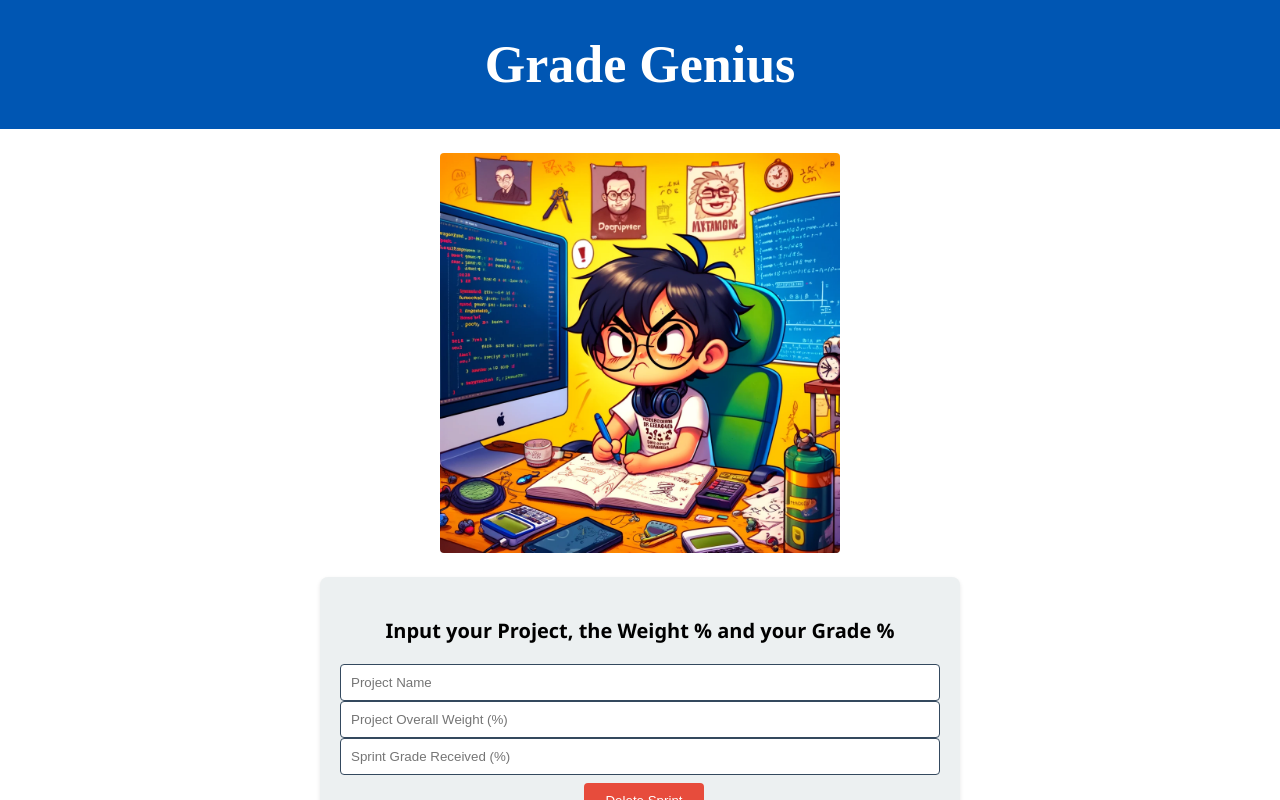
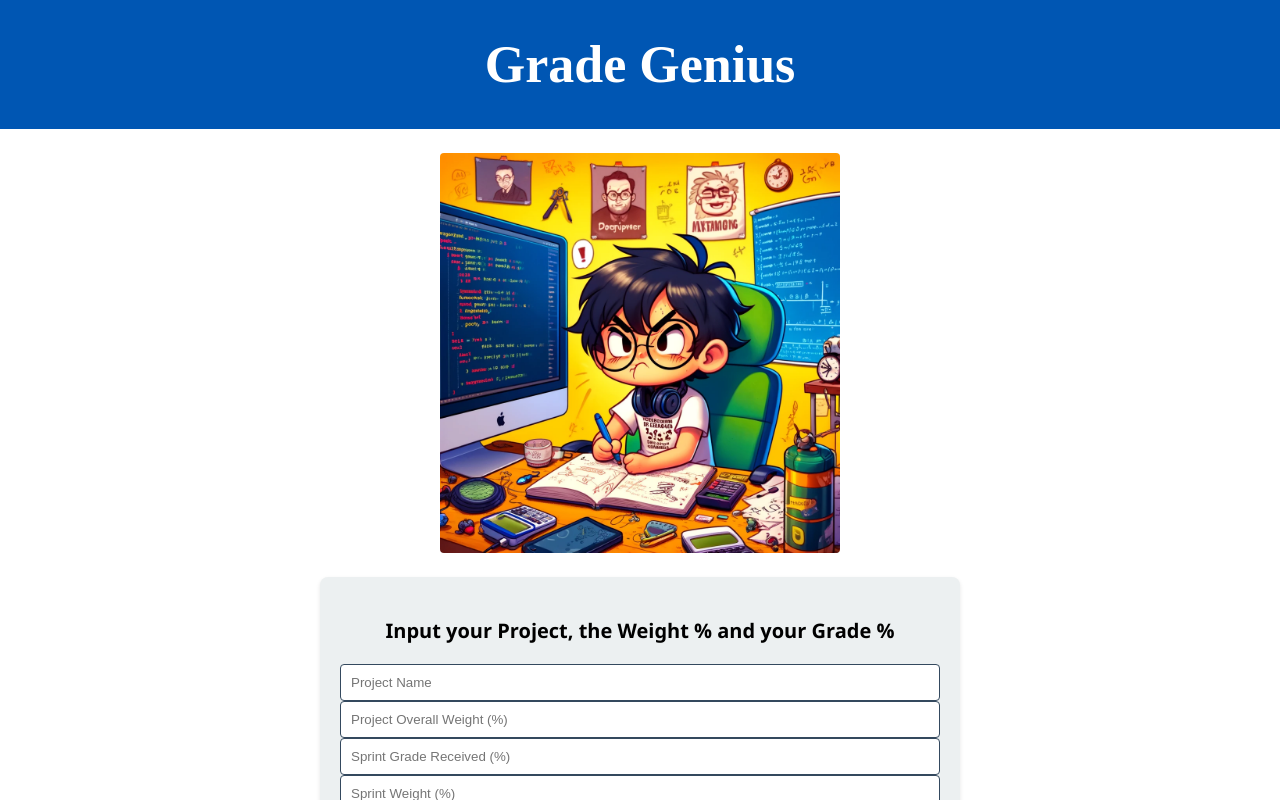
Before and after one commit to sunshineagoo17/grade-genius, a React (Create React App) app: page / in a window 1280 px wide. Both pictures are taken after typing "5" into the empty fields and a click on the button "Add Project". Shown: the top 800 px of the page. Built offline with nearby package versions, Linux system fonts and the light colour scheme.

Commit message:
Added sprint weight

```diff
--- a/src/GradesCalculator/GradesCalculator.js
+++ b/src/GradesCalculator/GradesCalculator.js
@@ -18,13 +18,13 @@ function GradesCalculator() {
             id: projects.length,
             name: '',
             overall: '',
-            sprints: [{ id: 0, score: '' }]
+            sprints: [{ id: 0, score: '', weight: '' }]
         };
         setProjects([...projects, newProject]);
     };
 
     const handleAddSprint = (projectIndex) => {
-        const newSprint = { id: projects[projectIndex].sprints.length, score: '' };
+        const newSprint = { id: projects[projectIndex].sprints.length, score: '', weight: '' };
         const updatedProjects = projects.map((project, index) =>
             index === projectIndex ? { ...project, sprints: [...project.sprints, newSprint] } : project
         );
@@ -38,11 +38,11 @@ function GradesCalculator() {
         setProjects(updatedProjects);
     };
 
-    const handleSprintChange = (projectIndex, sprintIndex, value) => {
+    const handleSprintChange = (projectIndex, sprintIndex, field, value) => {
         const updatedProjects = projects.map((project, pIndex) => {
             if (pIndex === projectIndex) {
                 const updatedSprints = project.sprints.map((sprint, sIndex) =>
-                    sIndex === sprintIndex ? { ...sprint, score: value } : sprint
+                    sIndex === sprintIndex ? { ...sprint, [field]: value } : sprint
                 );
                 return { ...project, sprints: updatedSprints };
             }
@@ -79,14 +79,17 @@ function GradesCalculator() {
         projects.forEach(project => {
             const projectWeight = parseFloat(project.overall) || 0;
             let projectScore = 0;
+            let projectWeightReceived = 0;
 
             project.sprints.forEach(sprint => {
                 const sprintScore = parseFloat(sprint.score) || 0;
-                projectScore += sprintScore;
+                const sprintWeight = parseFloat(sprint.weight) || 0;
+                projectScore += (sprintScore * sprintWeight) / 100;
+                projectWeightReceived += sprintWeight;
             });
 
-            projectScore = project.sprints.length > 0 ? (projectScore / project.sprints.length) : 0;
-            totalAchieved += (projectScore * projectWeight) / 100;
+            projectScore = projectWeightReceived > 0 ? (projectScore / projectWeightReceived) : 0;
+            totalAchieved += (projectScore * projectWeight);
             totalWeight += projectWeight;
         });
 
@@ -114,14 +117,17 @@ function GradesCalculator() {
         projects.forEach(project => {
             const projectWeight = parseFloat(project.overall) || 0;
             let projectScore = 0;
+            let projectWeightReceived = 0;
 
             project.sprints.forEach(sprint => {
                 const sprintScore = parseFloat(sprint.score) || 0;
-                projectScore += sprintScore;
+                const sprintWeight = parseFloat(sprint.weight) || 0;
+                projectScore += (sprintScore * sprintWeight) / 100;
+                projectWeightReceived += sprintWeight;
             });
 
-            projectScore = project.sprints.length > 0 ? (projectScore / project.sprints.length) : 0;
-            totalAchieved += (projectScore * projectWeight) / 100;
+            projectScore = projectWeightReceived > 0 ? (projectScore / projectWeightReceived) : 0;
+            totalAchieved += (projectScore * projectWeight);
             totalWeight += projectWeight;
         });
 
@@ -163,8 +169,15 @@ function GradesCalculator() {
                               className="input sprint-score"
                               type="text"
                               value={sprint.score}
-                              onChange={(e) => handleSprintChange(projectIndex, sprintIndex, e.target.value)}
+                              onChange={(e) => handleSprintChange(projectIndex, sprintIndex, 'score', e.target.value)}
                               placeholder="Sprint Grade Received (%)"
+                          />
+                          <input
+                              className="input sprint-weight"
+                              type="text"
+                              value={sprint.weight}
+                              onChange={(e) => handleSprintChange(projectIndex, sprintIndex, 'weight', e.target.value)}
+                              placeholder="Sprint Weight (%)"
                           />
                           <button className="button delete-sprint" onClick={() => handleDeleteSprint(projectIndex, sprintIndex)}>Delete Sprint</button>
                       </div>
--- a/src/GradesCalculator/GradesCalculator.scss
+++ b/src/GradesCalculator/GradesCalculator.scss
@@ -78,7 +78,7 @@ $light-color: #ecf0f1; // Light Grey
 
   .delete-sprint {
     margin-left: 0.5rem;
-    margin-top: 0;
+    margin-top: 0.5rem;
   }
 
   .add-sprint,
@@ -157,7 +157,7 @@ $light-color: #ecf0f1; // Light Grey
     margin-bottom: .5rem;
 
     .input {
-      margin-bottom: 0.5rem;
+      margin-bottom: 0;
     }
   }
 
```
